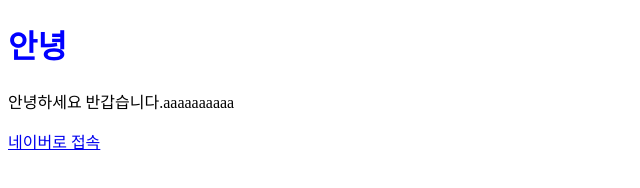
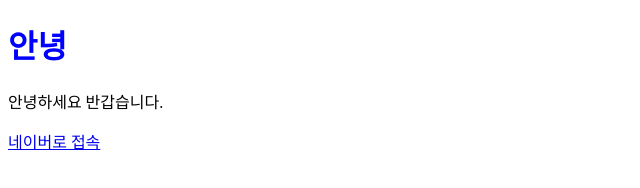
Before and after one commit to BelugaWhaleLove/HTML_TEST, a plain HTML site: page 02_test.html in a window 1280 px wide. Shown: the full height of the page, 0-640 px from the left. Drawn offline with Linux system fonts and the light colour scheme.

Commit message:
20230411

```diff
--- a/02_test.html
+++ b/02_test.html
@@ -8,7 +8,7 @@
 </head>
 <body>
     <h1 style="color:blue">안녕</h1>
-    <p>안녕하세요 반갑습니다.aaaaaaaaaa</p>
+    <p>안녕하세요 반갑습니다.</p>
     <a href="https:www.naver.com">네이버로 접속</a>
 </body>
 </html>
```
